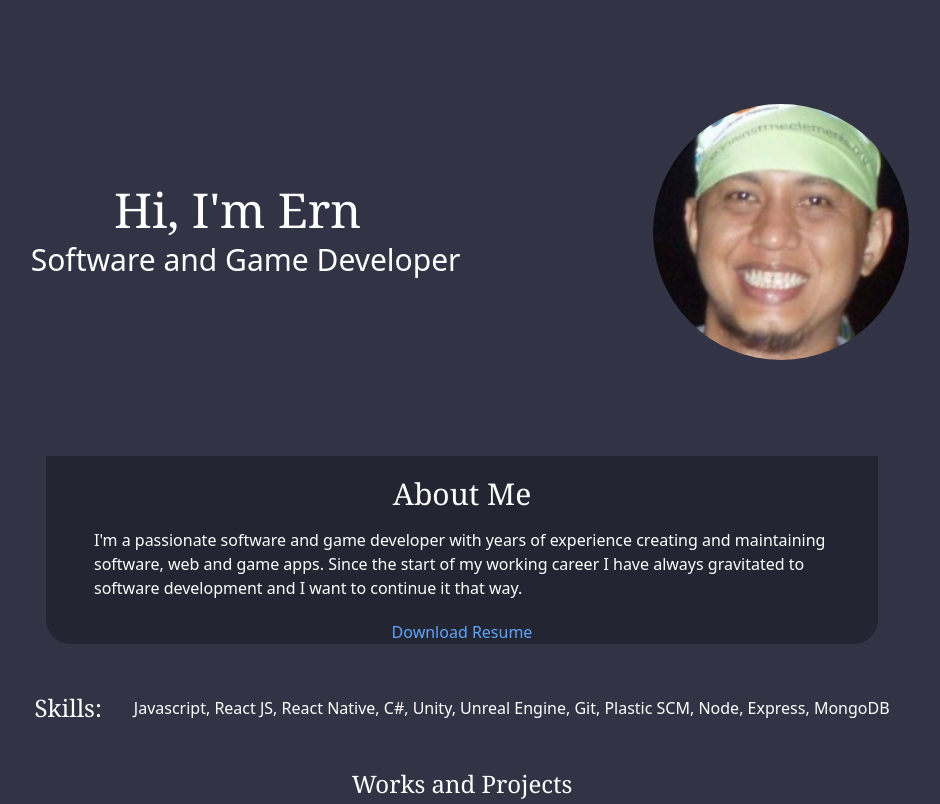
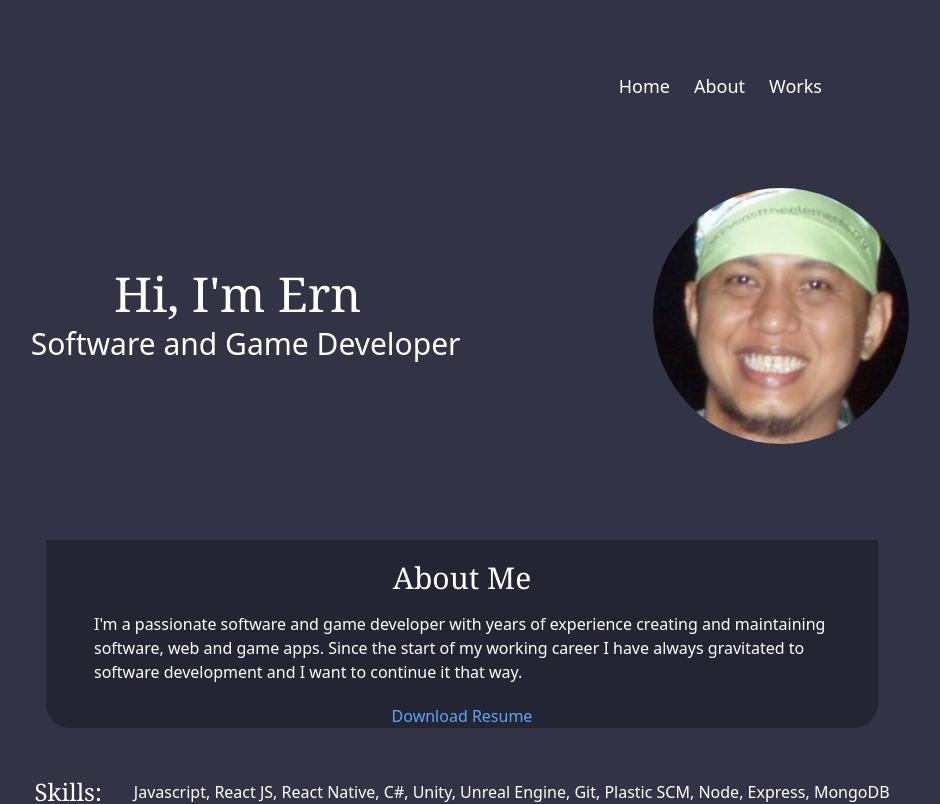
Before and after one commit to yurigligoric/ernportfolio, a React (Vite) app: page / in a window 1280 px wide. Shown: the top 804 px of the page, without its empty margins (178-1118 px from the left). Built offline with nearby package versions, Linux system fonts and the light colour scheme.

Commit message:
nav menu added

```diff
--- a/src/pages/Home.jsx
+++ b/src/pages/Home.jsx
@@ -27,8 +27,17 @@ function Home() {
     }
 
     return (
-    <div className='flex flex-col custom-bg-color text-white w-full h-full pt-16'>
-        <div className='flex flex-1 flex-col lg:flex-row justify-evenly' >
+    <div id="home" className='flex flex-col custom-bg-color text-white w-full h-full pt-16'>
+        <div className='flex flex-row justify-end'>
+            <nav >
+                <ul className='flex flex-row lg:mr-64 lg:mt-2 -mt-6'>
+                    <li className='text-lg mr-6'><a href="#home">Home</a></li>
+                    <li className='text-lg mr-6'><a href="#about">About</a></li>
+                    <li className='text-lg mr-6'><a href="#works">Works</a></li>
+                </ul>
+            </nav>
+        </div>
+        <div className='flex flex-1 flex-col lg:flex-row justify-evenly mt-12' >
             <div className='flex mt-10 items-center justify-center flex-col'>
                 <h1 className='text-5xl mb-2 font-serif '>Hi, I&apos;m Ern</h1>
                 <h1 className='text-2xl ml-4 lg:text-3xl'>Software and Game Developer</h1>
@@ -39,7 +48,7 @@ function Home() {
             </div>
         </div>
         <div id="about" className='justify-center flex flex-col items-center mt-12 lg:mt-24  '>
-            <div className='flex flex-col custom-bg-color2 w-full lg:w-[65%] rounded-b-3xl lg:rounded-t-none rounded-t-3xl'>
+            <div id="about" className='flex flex-col custom-bg-color2 w-full lg:w-[65%] rounded-b-3xl lg:rounded-t-none rounded-t-3xl'>
                 <div>
                     <h1 className='text-3xl font-serif justify-center flex flex-col items-center mt-5'>About Me</h1>
                 </div>
@@ -62,8 +71,8 @@ function Home() {
             <h1 className='mr-3 font-serif text-2xl'>Skills:  </h1>
             <p className='flex items-center justify-center ml-5'>Javascript, React JS, React Native, C#, Unity, Unreal Engine, Git, Plastic SCM, Node, Express, MongoDB</p>
         </div>
-        <div id='works' className='justify-center flex flex-col items-center mt-11 mb-12'>
-            <h1 className='text-2xl font-serif mb-5'>Works and Projects</h1>
+        <div id='works' className='justify-center flex flex-col items-center mt-2 mb-12'>
+            <h1 className='text-3xl font-serif mb-5 mt-12'>Works and Projects</h1>
             <div className='flex flex-col lg:flex-row mb-12 lg:items-center mt-4 mr-2 lg:mr-48'>
                 <div className='w-full lg:w-[50%]'>
                     <div className='ml-2 lg:ml-48'>
```
